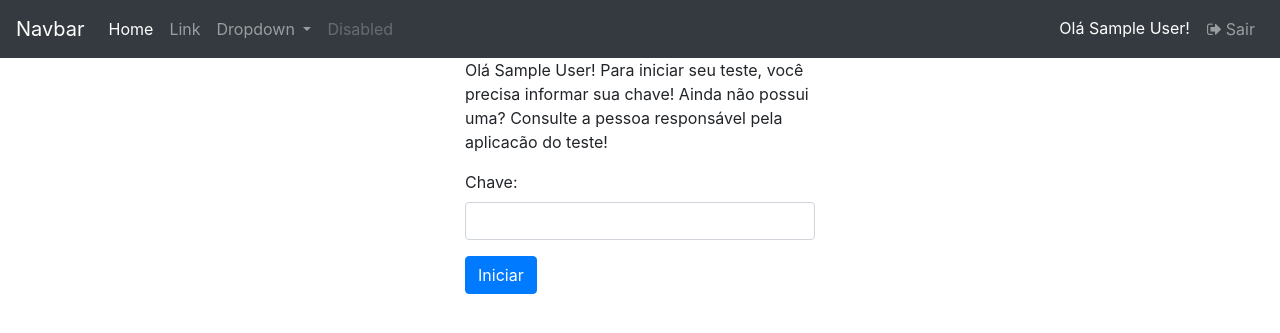
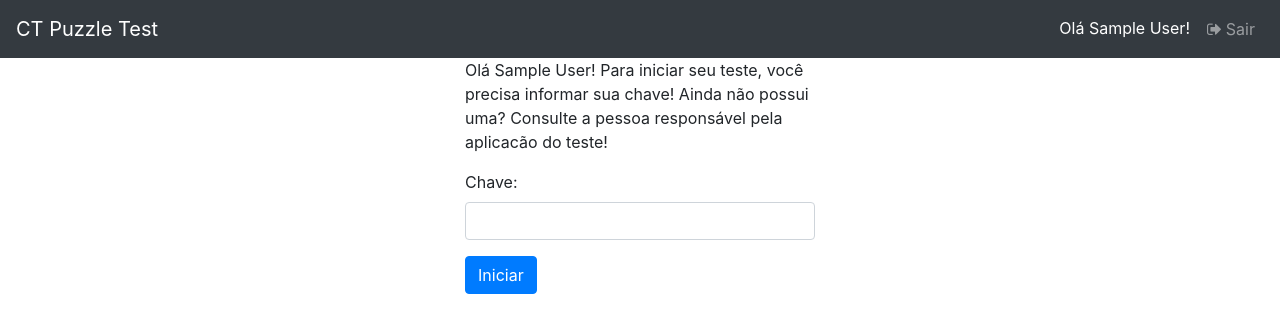
Before and after one commit to leocalbusch/ctpuzzle-test, a PHP site: page /dashboard.php in a window 1280 px wide. Shown: the top 333 px of the page. Run offline with PHP 8.4, Linux system fonts and the light colour scheme; the visitor is signed in with stand-in values (Sample User, id 1); data that the repository does not hold is empty.

Commit message:
Ajustes dos menus.

```diff
--- a/dashboard.php
+++ b/dashboard.php
@@ -116,6 +116,10 @@ require "conexao.php";
                     <button type='submit' class='btn btn-primary'>Iniciar</button>
                 </form>
                 <?php
+            }
+            if ($_SESSION["tipoUsuario"] == 2) { ?>
+            <p>Olá <?php echo $_SESSION[nome]; ?>! Por favor, utilize o menu superior para acessar as opções do site.</p>
+            <?php
             } ?>
         </div>
 
--- a/navBar.php
+++ b/navBar.php
@@ -1,34 +1,11 @@
 <nav class="navbar navbar-expand-lg navbar-dark bg-dark">
-    <a class="navbar-brand" href="#">Navbar</a>
+    <a class="navbar-brand" href="#">CT Puzzle Test</a>
     <button class="navbar-toggler" type="button" data-toggle="collapse" data-target="#navbarSupportedContent"
             aria-controls="navbarSupportedContent" aria-expanded="false" aria-label="Toggle navigation">
         <span class="navbar-toggler-icon"></span>
     </button>
 
     <div class="collapse navbar-collapse" id="navbarSupportedContent">
-        <ul class="navbar-nav mr-auto">
-            <li class="nav-item active">
-                <a class="nav-link" href="#">Home <span class="sr-only">(current)</span></a>
-            </li>
-            <li class="nav-item">
-                <a class="nav-link" href="#">Link</a>
-            </li>
-            <li class="nav-item dropdown">
-                <a class="nav-link dropdown-toggle" href="#" id="navbarDropdown" role="button" data-toggle="dropdown"
-                   aria-haspopup="true" aria-expanded="false">
-                    Dropdown
-                </a>
-                <div class="dropdown-menu" aria-labelledby="navbarDropdown">
-                    <a class="dropdown-item" href="#">Action</a>
-                    <a class="dropdown-item" href="#">Another action</a>
-                    <div class="dropdown-divider"></div>
-                    <a class="dropdown-item" href="#">Something else here</a>
-                </div>
-            </li>
-            <li class="nav-item">
-                <a class="nav-link disabled" href="#" tabindex="-1" aria-disabled="true">Disabled</a>
-            </li>
-        </ul>
         <ul class="navbar-nav ml-auto">
             <li class="nav-item active">
                 <span class="nav-link">Olá <?php echo $_SESSION["nome"]; ?>!</span>
```
Also changed, not shown: index.php (+3 -24 lines), novoCadastro.php (+2 -25 lines).
